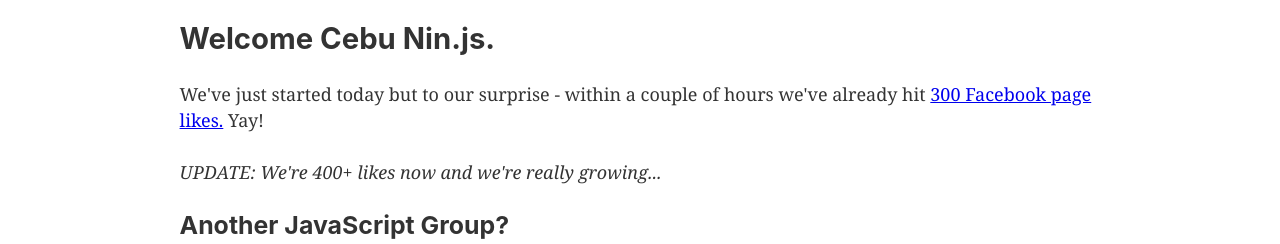
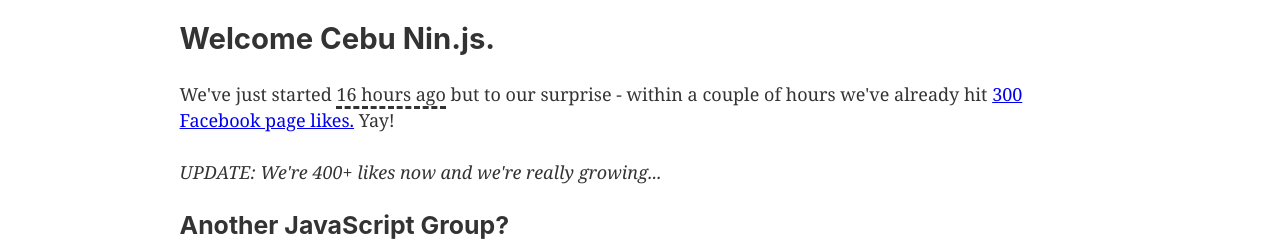
Before and after one commit to javascriptcebu/site, a Gatsby site: page / in a window 1280 px wide. Shown: the part 100-344 px from the top of the page. Built offline with nearby package versions, Linux system fonts and the light colour scheme; Gatsby itself is replaced by a stand-in of ours.

Commit message:
Make date time sensitive

```diff
--- a/package.json
+++ b/package.json
@@ -13,6 +13,7 @@
     "gatsby-source-filesystem": "^2.0.8",
     "gatsby-transformer-sharp": "^2.1.8",
     "gh-pages": "^2.0.1",
+    "moment": "^2.22.2",
     "react": "^16.6.3",
     "react-dom": "^16.6.3",
     "react-helmet": "^5.2.0"
--- a/src/pages/index.js
+++ b/src/pages/index.js
@@ -1,11 +1,12 @@
 import React from 'react'
+import moment from 'moment'
 
 import Layout from '../components/layout'
 
 const IndexPage = () => (
   <Layout>
     <h2>Welcome Cebu Nin.js.</h2>
-    <p>We've just started today but to our surprise - within a couple of hours we've already hit <a href="https://www.facebook.com/javascriptcebu/photos/a.593185507781925/593185487781927/" target="_blank" rel="noopener noreferrer">300 Facebook page likes.</a> Yay!</p>
+    <p>We've just started <span title="December 04, 2018" style={{ borderStyle: "dashed", border: 0, borderBottom: "3px dashed #333" }}>{moment('12/04/18').fromNow()}</span> but to our surprise - within a couple of hours we've already hit <a href="https://www.facebook.com/javascriptcebu/photos/a.593185507781925/593185487781927/" target="_blank" rel="noopener noreferrer">300 Facebook page likes.</a> Yay!</p>
     <p><em>UPDATE: We're 400+ likes now and we're really growing...</em></p>
 
     <h3>Another JavaScript Group?</h3>
```
Also changed, not shown: 1 other file.
